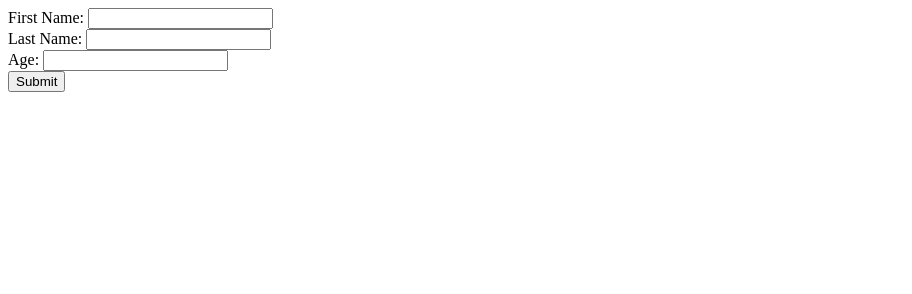
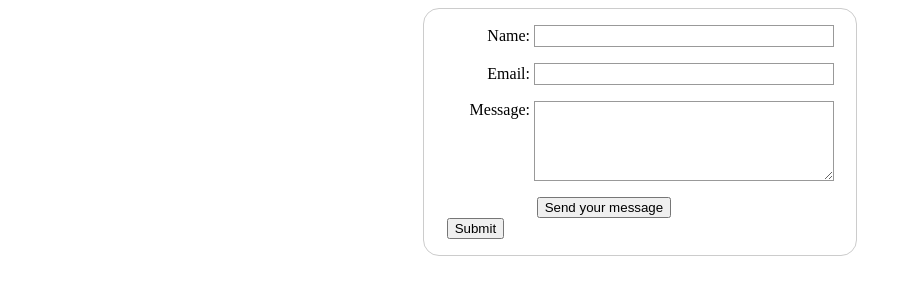
Before and after one commit to IlyaSinyugin/odin-signup-project, a plain HTML site: page index.html in a window 1280 px wide. Shown: the whole page, without its empty margins (0-912 px from the left). Drawn offline with Linux system fonts and the light colour scheme.

Commit message:
Sample styling

```diff
--- a/index.html
+++ b/index.html
@@ -5,24 +5,93 @@
     <meta http-equiv="X-UA-Compatible" content="IE=edge">
     <meta name="viewport" content="width=device-width, initial-scale=1.0">
     <title>Document</title>
+    <style>
+        form {
+  /* Center the form on the page */
+  margin: 0 auto;
+  width: 400px;
+  /* Form outline */
+  padding: 1em;
+  border: 1px solid #CCC;
+  border-radius: 1em;
+}
+
+ul {
+  list-style: none;
+  padding: 0;
+  margin: 0;
+}
+
+form li + li {
+  margin-top: 1em;
+}
+
+label {
+  /* Uniform size & alignment */
+  display: inline-block;
+  width: 90px;
+  text-align: right;
+}
+
+input,
+textarea {
+  /* To make sure that all text fields have the same font settings
+     By default, textareas have a monospace font */
+  font: 1em sans-serif;
+
+  /* Uniform text field size */
+  width: 300px;
+  box-sizing: border-box;
+
+  /* Match form field borders */
+  border: 1px solid #999;
+}
+
+input:focus,
+textarea:focus {
+  /* Additional highlight for focused elements */
+  border-color: #000;
+}
+
+textarea {
+  /* Align multiline text fields with their labels */
+  vertical-align: top;
+
+  /* Provide space to type some text */
+  height: 5em;
+}
+
+.button {
+  /* Align buttons with the text fields */
+  padding-left: 90px; /* same size as the label elements */
+}
+
+button {
+  /* This extra margin represent roughly the same space as the space
+     between the labels and their text fields */
+  margin-left: .5em;
+}
+    </style>
 </head>
 <body>
     <form action="localhost:5000" method="post">
-        <div>
-          <label for="first_name">First Name:</label>
-          <input type="text" name="first_name" id="first_name">
-        </div>
-
-        <div>
-          <label for="last_name">Last Name:</label>
-          <input type="text" name="last_name" id="last_name">
-        </div>
-
-        <div>
-          <label for="age">Age:</label>
-          <input type="number" name="age" id="age">
-        </div>
-
+        <ul>
+            <li>
+                <label for="name">Name:</label>
+                <input type="text" name="name" id="name">
+            </li>
+            <li>
+                <label for="email">Email:</label>
+                <input type="text" name="email" id="email">
+            </li>
+            <li>
+                <label for="msg">Message:</label>
+                <textarea id="msg" name="user_message" id="age"></textarea>
+            </li>
+            <li class="button">
+                <button type="submit">Send your message</button>
+            </li>
+        </ul>
         <button type="submit">Submit</button>
       </form>
 
```
